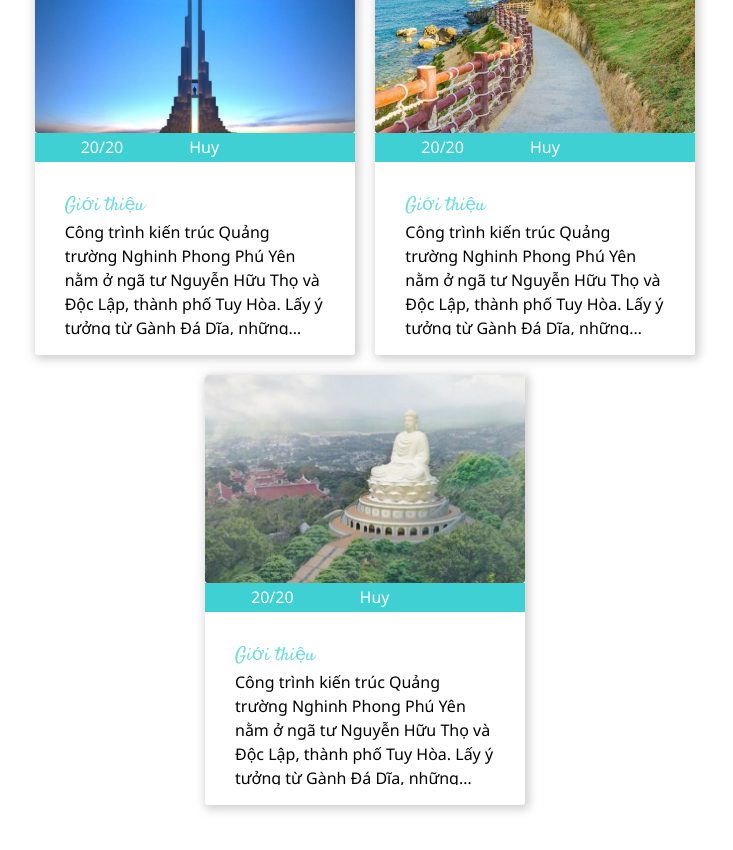
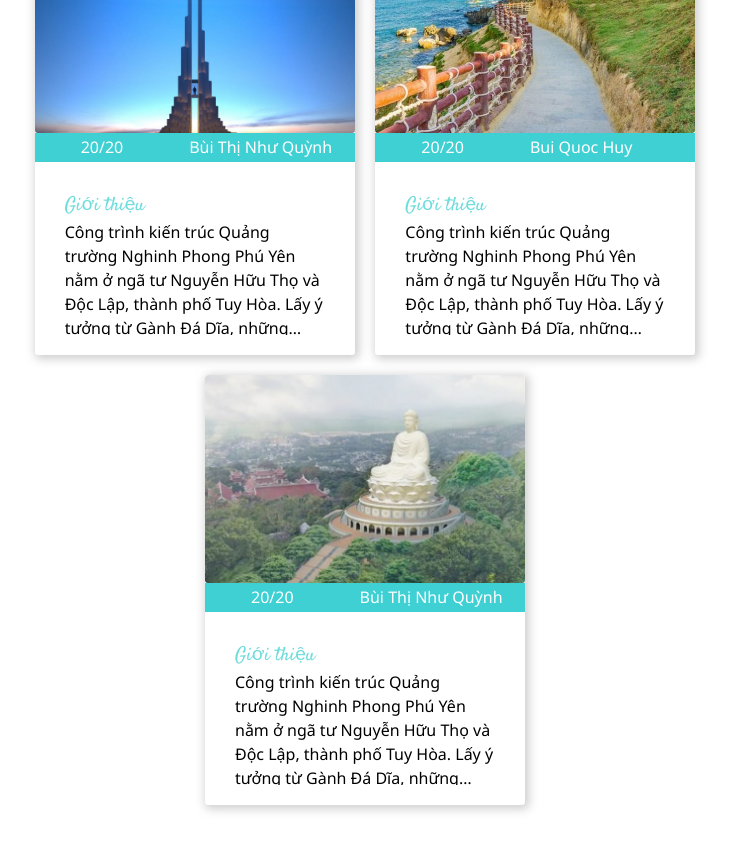
Before and after one commit to quochuy2405/Blue-Ocean-Travel, a React (Vite) app: page /eogio in a window 1280 px wide. Shown: the part 10780-11630 px from the top of the page, without its empty margins (275-1008 px from the left). Built offline with nearby package versions, Linux system fonts and the light colour scheme; some icons are missing; the HTML template or start-up script is replaced by a standard one; a web font is replaced by a local one.

Commit message:
structure

```diff
--- a/src/components/Travel/Travel.tsx
+++ b/src/components/Travel/Travel.tsx
@@ -19,7 +19,7 @@ const Travel = (travel: ITravel) => {
         <Tooltip title={travel.tour_guide}>
           <div className="icon-tour-guide">
             <IconIdCard size={'large'} />{' '}
-            <span>{travel.tour_guide.split(' ')[travel.tour_guide.split(' ').length - 1]}</span>
+            <span>{travel.tour_guide}</span>
           </div>
         </Tooltip>
       </div>
--- a/src/components/TravelsList/TravelsList.tsx
+++ b/src/components/TravelsList/TravelsList.tsx
@@ -18,7 +18,7 @@ const list: ITravel[] = [
         nhau, biểu tượng của du lịch Phú Yên. Huni Architectes có trụ sở tại Pháp là đơn vị thiết kế
         công trình này`  ,
     date: '20/20/2001',
-    tour_guide: 'Bui Quoc Huy',
+    tour_guide: 'Bùi Thị Như Quỳnh',
     place: 'nghinhphong',
   },
   {
@@ -40,7 +40,7 @@ const list: ITravel[] = [
         nhau, biểu tượng của du lịch Phú Yên. Huni Architectes có trụ sở tại Pháp là đơn vị thiết kế
         công trình này`,
     date: '20/20/2001',
-    tour_guide: 'Bui Quoc Huy',
+    tour_guide: 'Bùi Thị Như Quỳnh',
     place: 'linhphong',
   },
   {
@@ -50,7 +50,7 @@ const list: ITravel[] = [
         Lập, thành phố Tuy Hòa. Lấy ý tưởng từ Gành Đá Dĩa, những khối đá tròn xếp chồng liền kề
         nhau, biểu tượng của du lịch Phú Yên. Huni Architectes có trụ sở tại Pháp là đơn vị thiết kế
         công trình này`,
-    date: '20/20/2001',
+    date: '20/20/2023',
     tour_guide: 'Bui Quoc Huy',
     place: 'thapbaponagar',
   },
@@ -61,8 +61,8 @@ const list: ITravel[] = [
         Lập, thành phố Tuy Hòa. Lấy ý tưởng từ Gành Đá Dĩa, những khối đá tròn xếp chồng liền kề
         nhau, biểu tượng của du lịch Phú Yên. Huni Architectes có trụ sở tại Pháp là đơn vị thiết kế
         công trình này`,
-    date: '20/20/2001',
-    tour_guide: 'Bui Quoc Huy',
+    date: '20/20/2022',
+     tour_guide: 'Bùi Thị Như Quỳnh',
     place: 'ghenhdadia',
   },
   {
@@ -71,7 +71,8 @@ const list: ITravel[] = [
     description:`  Công trình kiến trúc Quảng trường Nghinh Phong Phú Yên nằm ở ngã tư Nguyễn Hữu Thọ và Độc
         Lập, thành phố Tuy Hòa. Lấy ý tưởng từ Gành Đá Dĩa, những khối đá tròn xếp chồng liền kề
         nhau, biểu tượng của du lịch Phú Yên. Huni Architectes có trụ sở tại Pháp là đơn vị thiết kế
-        công trình này1`,    date: '20/20/2001',
+        công trình này1`,
+    date: '20/20/2021',
     tour_guide: 'Bui Quoc Huy',
     place: 'kyco',
   },
```
